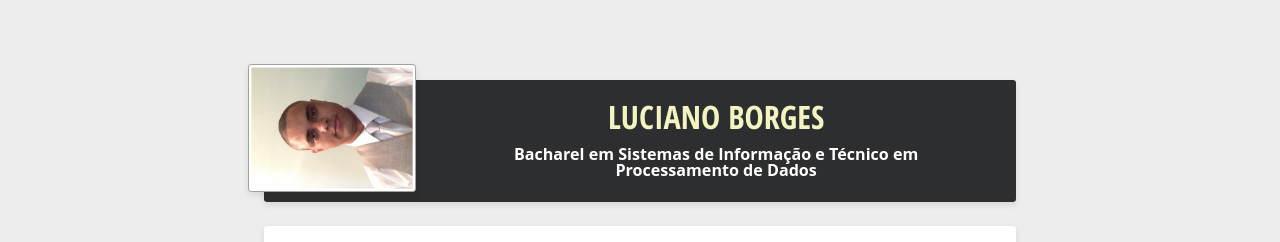
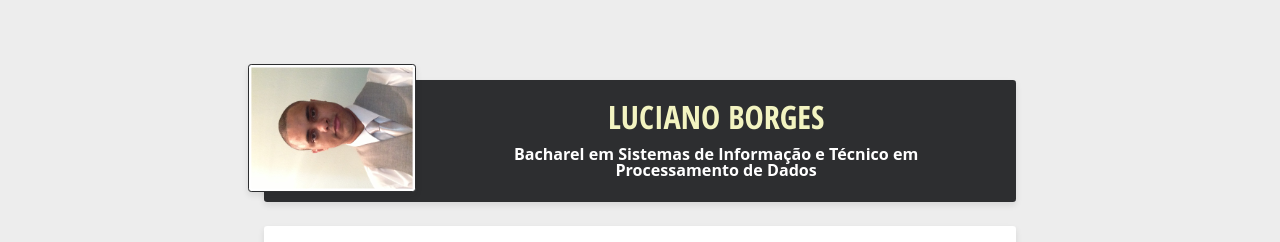
Before and after one commit to lucianobtorres/lucianobtorres.github.io, a plain HTML site: page index.html in a window 1280 px wide. Shown: the top 242 px of the page. Drawn offline with Linux system fonts and the light colour scheme.

Commit message:
Correção da borda da foto

```diff
--- a/css/bio.css
+++ b/css/bio.css
@@ -4,7 +4,7 @@
     padding: .15em;
     background: #EDEDED;
     box-sizing: border-box;
-    border: .1em solid #A1A1A1;
+    border: .1em solid #2D2E30;
     position: relative;
     float: left;
     top: -2.5em;
```
